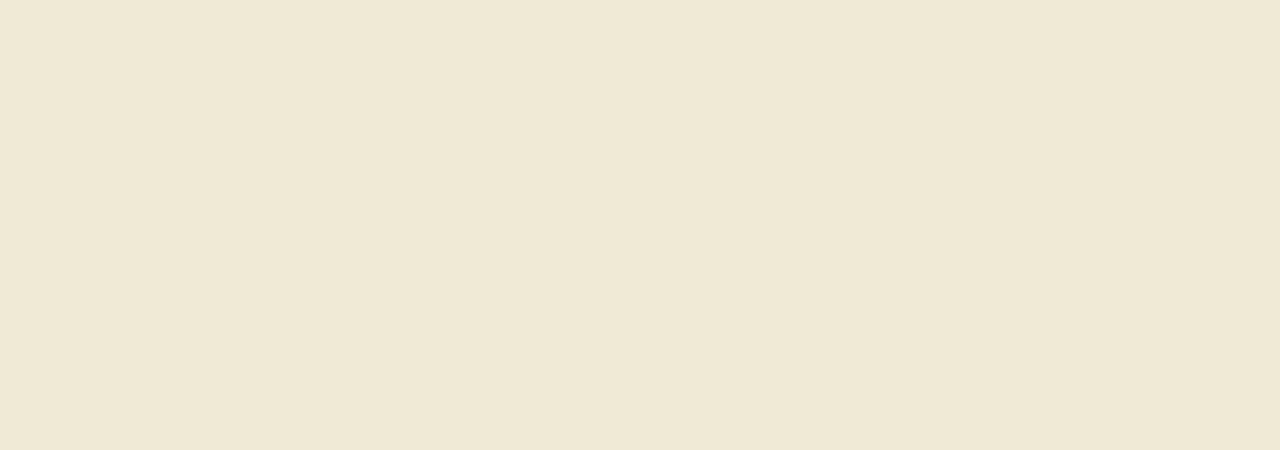
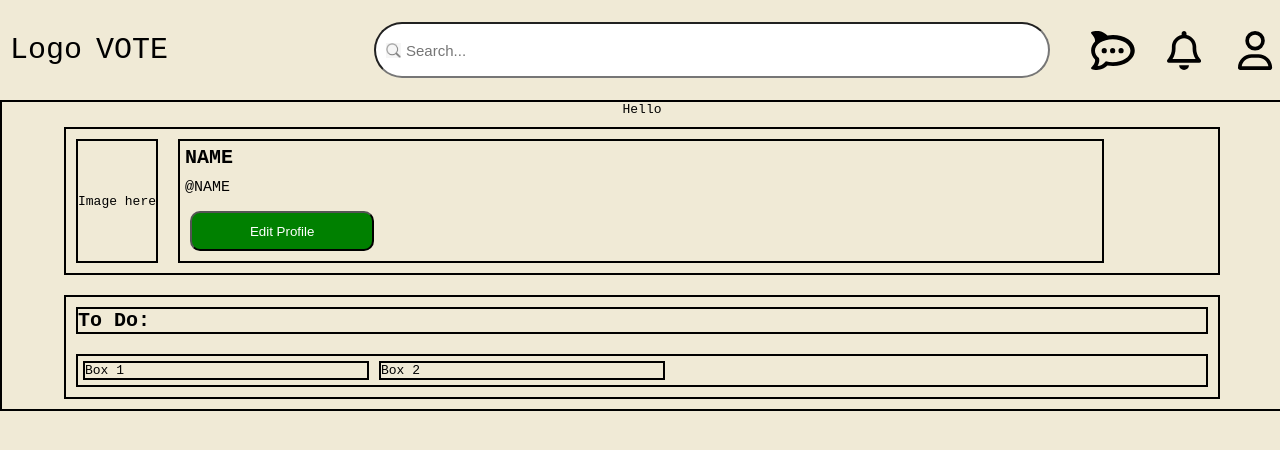
Before and after one commit to Kitkamseng/FinalYearProject, a React (Create React App) app: page /profilepage in a window 1280 px wide. Before the commit this address had no page. Shown: the top 450 px of the page. Built offline with nearby package versions, Linux system fonts and the light colour scheme.

Commit message:
profile page added in

```diff
--- a/src/App.jsx
+++ b/src/App.jsx
@@ -8,6 +8,7 @@ import EditUser from './Users/EditUser';
 import PostCreation from './pages/PostCreation';
 import SelectionPage from './pages/SelectionPage';
 import AgileBoard from './pages/AgileBoard';
+import ProfilePage from './pages/ProfilePage';
 import { useState } from 'react';
 
 function App() {
@@ -49,6 +50,10 @@ function App() {
           exact path='/agileboardcreation'
           Component={AgileBoard}
         />
+        <Route
+          exact path='/profilepage'
+          Component={ProfilePage}
+        />
       </Routes>
     </Router>
   );
--- a/src/components/Header.jsx
+++ b/src/components/Header.jsx
@@ -17,6 +17,10 @@ function Header(){
 
     const homePage = () =>{
         navigate('/homepage');
+    }
+
+    const profilePage = () => {
+        navigate('/profilepage');
     }
 
     return(
@@ -56,7 +60,7 @@ function Header(){
                     <FontAwesomeIcon
                         icon={faUser}
                         size="3x"
-                        onClick={adminPage}
+                        onClick={profilePage}
                     />
                 </div>
             </div>
--- /dev/null
+++ b/src/pages/ProfilePage.css
@@ -0,0 +1,153 @@
+.profile-container{
+    border-color: black;
+    border-width: 2px;
+    border-style: solid;
+
+    display: flex;
+    flex-direction: column;
+    justify-content: center;
+    align-items: center;
+
+
+    width: 100%;
+    height: 100%;
+}
+
+.profile-display-container{
+    border-color: black;
+    border-width: 2px;
+    border-style: solid;
+
+    display: flex;
+    flex-direction: row;
+    /* justify-content: center; */
+    /* align-items: center; */
+
+    width: 90%;
+
+    margin: 10px;
+}
+
+.profile-image{
+    border-color: black;
+    border-width: 2px;
+    border-style: solid;
+
+    display: flex;
+    flex-direction: column;
+    justify-content: center;
+    align-items: center;
+
+    margin: 10px;
+}
+
+.profile-details{
+    border-color: black;
+    border-width: 2px;
+    border-style: solid;
+
+    display: flex;
+    flex-direction: column;
+    /* justify-content: center; */
+    /* align-items: center; */
+
+    width: 80%;
+
+    margin: 10px;
+}
+
+.profile-username{
+    /* border-color: black;
+    border-width: 2px;
+    border-style: solid; */
+
+    width: 25%;
+
+    font-size: 20px;
+    font-weight: bold;
+
+    margin: 5px;
+}
+
+.profile-id-tag{
+    /* border-color: black;
+    border-width: 2px;
+    border-style: solid; */
+
+    width: 25%;
+
+    font-size: 15px;
+
+    margin: 5px;
+}
+
+.profile-details button{
+    border-radius: 10px;
+
+    color: white;
+    background-color: green;
+
+    width: 20%;
+    min-height: 40px;
+
+    margin: 10px;
+
+    transition: transform 0.3s;
+}
+
+.profile-details button:hover{
+    transform: scale(0.9);
+    transition-delay: 0.1s;
+}
+
+
+
+.profile-project-container{
+    border-color: black;
+    border-width: 2px;
+    border-style: solid;
+
+    display: flex;
+    flex-direction: column;
+    /* justify-content: center; */
+    /* align-items: center; */
+
+    width: 90%;
+
+    margin: 10px;
+}
+
+.profile-project-title{
+    border-color: black;
+    border-width: 2px;
+    border-style: solid;
+
+    margin: 10px;
+
+    font-size: 20px;
+    font-weight: bold;
+}
+
+.project-space-container{
+    border-color: black;
+    border-width: 2px;
+    border-style: solid;
+
+    display: flex;
+    flex-direction: row;
+    /* justify-content: center; */
+    /* align-items: center; */
+
+    margin: 10px;
+
+}
+
+.temp-project-box{
+    border-color: black;
+    border-width: 2px;
+    border-style: solid;
+
+    width: 25%;
+
+    margin: 5px;
+}
--- /dev/null
+++ b/src/pages/ProfilePage.jsx
@@ -0,0 +1,47 @@
+import React from "react";
+import './ProfilePage.css';
+import Header from './../components/Header';
+
+function ProfilePage(){
+    return (
+        <>
+            <Header />
+            <div className="profile-container">
+                Hello
+                <div className="profile-display-container">
+                    <div className="profile-image">
+                        Image here
+                    </div>
+                    <div className="profile-details">
+                        <div className="profile-username">
+                            NAME
+                        </div>
+                        <div className="profile-id-tag">
+                            @NAME
+                        </div>
+                        <button
+                            className="edit-profile"
+                        >
+                            Edit Profile
+                        </button>
+                    </div>
+                </div>
+                <div className="profile-project-container">
+                    <div className="profile-project-title">
+                        To Do:
+                    </div>
+                    <div className="project-space-container">
+                        <div className="temp-project-box">
+                            Box 1
+                        </div>
+                        <div className="temp-project-box">
+                            Box 2
+                        </div>
+                    </div>
+                </div>
+            </div>
+        </>
+    );
+}
+
+export default ProfilePage;
```
